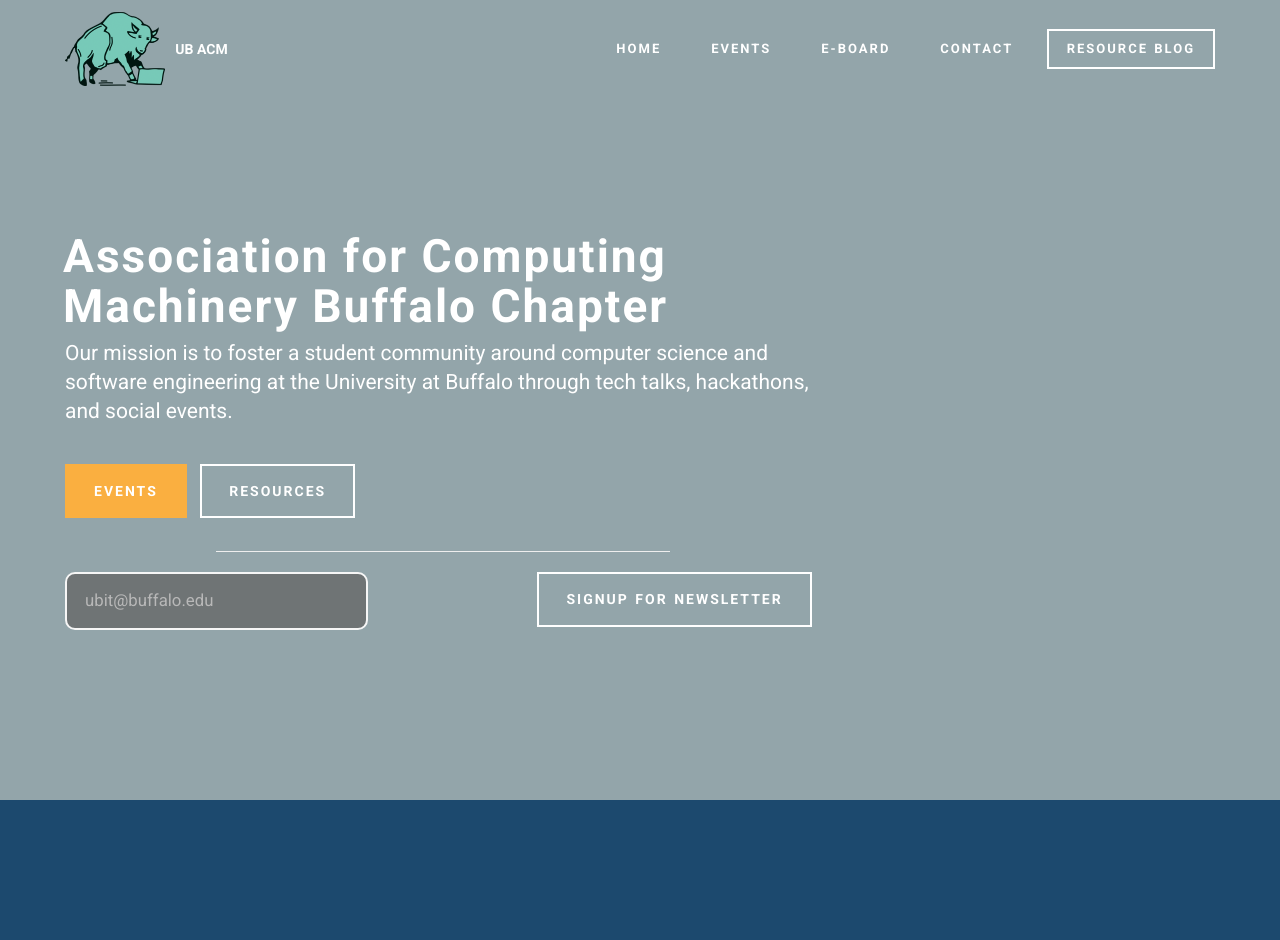
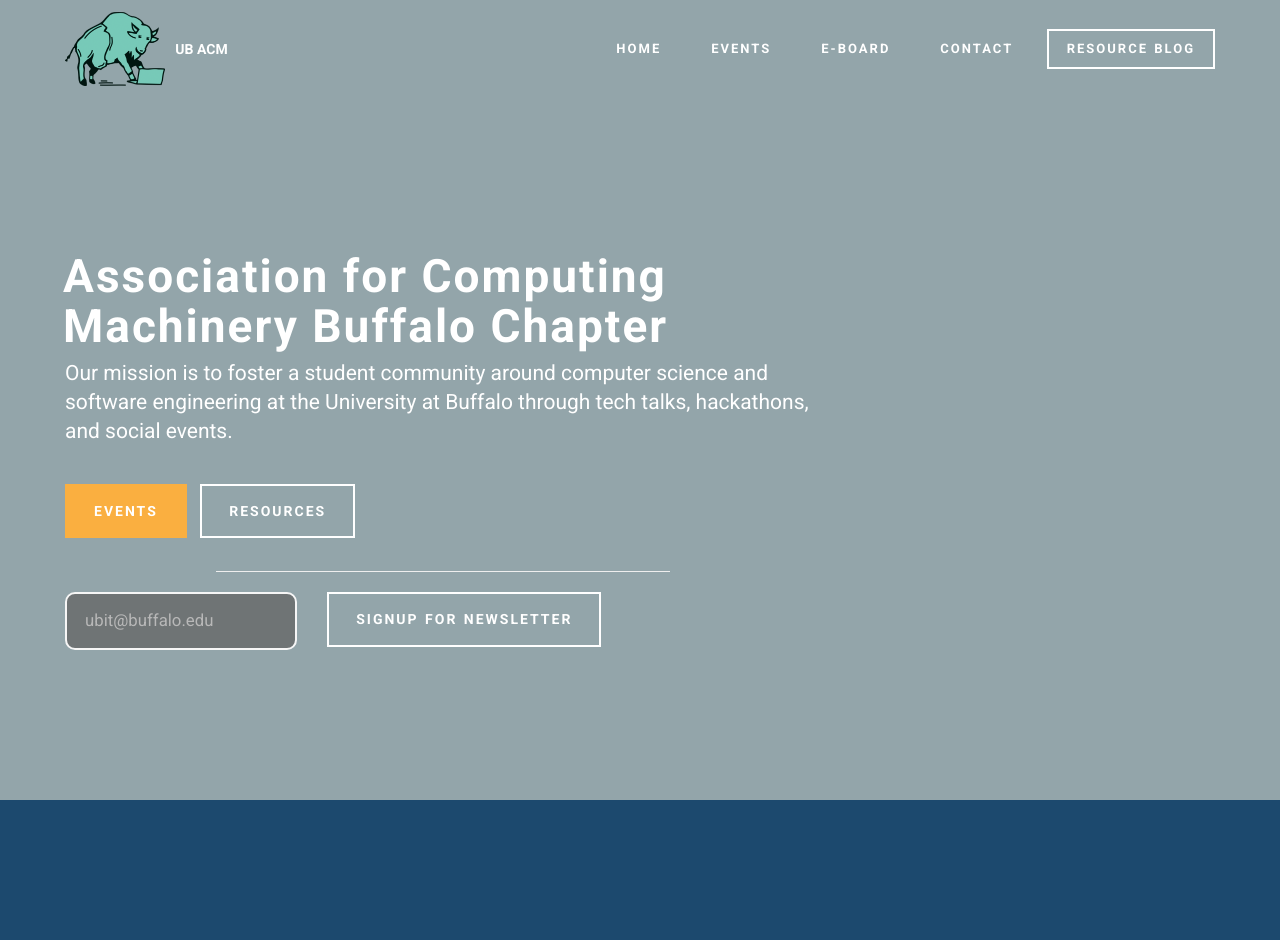
Before and after one commit to StephenOrJames/ubacm-website-2016, a Django app: template templates/index.html in a window 1280 px wide. Shown: the top 940 px of the page. Run offline with Django 3.2, Linux system fonts and the light colour scheme; the template is opened without the code that fills it, so the values that code supplies are empty; some libraries are stand-ins or nearby versions; some web fonts are replaced.

Commit message:
Background removed and homepage fixed

```diff
--- a/contacts/models.py
+++ b/contacts/models.py
@@ -25,8 +25,6 @@ class Profile(Model):
 class Newsletter(Model):
     subject = CharField(max_length=40, default="UB ACM Newsletter")
 
-    header_image = ImageField(upload_to="newsletters/images", null=True, blank=True,
-                              help_text="This appears at the top of the email, leave blank for default.")
     intro = TextField(default="", help_text="If you want, a little paragraph about how things are going.", blank=True)
 
     sent_on = DateField(default=datetime.date.today)
--- a/templates/index.html
+++ b/templates/index.html
@@ -1,7 +1,8 @@
 {% extends 'layout.html' %}
 {% block content %}
     {% load static from staticfiles %}
-    <section class="mbr-box mbr-section mbr-section--relative mbr-section--fixed-size mbr-section--full-height mbr-section--bg-adapted mbr-parallax-background mbr-after-navbar"
+    <section
+            class="mbr-box mbr-section mbr-section--relative mbr-section--fixed-size mbr-section--full-height mbr-section--bg-adapted mbr-parallax-background mbr-after-navbar"
             id="header1-73" style="background-image: url({{ background.image.url }});">
         <div class="mbr-box__magnet mbr-box__magnet--sm-padding mbr-box__magnet--center-left">
             <div class="mbr-overlay" style="opacity: 0.6; background-color: rgb(76, 105, 114);"></div>
@@ -9,8 +10,9 @@
                 <div class="mbr-box mbr-box--stretched">
                     <div class="mbr-box__magnet mbr-box__magnet--center-left">
                         <div class="row">
-                            <div class=" col-sm-8">
+                            <div class=" col-sm-12 col-lg-8 col-md-10">
                                 <div class="mbr-hero animated fadeInUp">
+                                    <br/>
                                     <br/>
                                     <h1 class="mbr-hero__text">Association for Computing Machinery Buffalo Chapter</h1>
                                     <p class="mbr-hero__subtext">Our mission is to foster a student community around
@@ -26,12 +28,19 @@
                                     <hr style="width: 60%">
                                     <form action="{% url 'add_user' %}" method="post">
                                         {% csrf_token %}
-                                    <button class="pull-right mbr-buttons__btn btn btn-lg btn-default animated fadeInUp delay"
-                                       type="submit">SIGNUP FOR NEWSLETTER</button>
+                                        <div class="row">
+                                            <div class="col-lg-4 col-sm-12">
                                                 <input type="email" class="form-control" name="email"
-                                           style="width: 40%; border-radius: 10px;
+                                                       style="border-radius: 10px;
                                                 background-color: rgba(98, 98, 98, 0.73); color: whitesmoke; font-size: 1.2em;"
-                                    placeholder="ubit@buffalo.edu">
+                                                       placeholder="ubit@buffalo.edu"></div>
+                                            <div class="col-lg-5 col-sm-12">
+                                                <button class="mbr-buttons__btn btn btn-lg btn-default animated fadeInUp delay"
+                                                        type="submit">SIGNUP FOR NEWSLETTER
+                                                </button>
+                                            </div>
+                                            <div class="clearfix"></div>
+                                        </div>
                                     </form>
                                 </div>
                             </div>
@@ -41,7 +50,7 @@
             </div>
         </div>
     </section>
-
+    <div class="clearfix"></div>
     <section class="content-2 col-4" id="features1-77" style="background-color: rgb(28, 73, 110);">
 
         <div class="container">
@@ -52,16 +61,19 @@
                         {% if event.picture %}
                             <div class="image"><img class="undefined" src="{{ event.picture.url }}">
                         {% else %}
-                        <div class="image"><img class="undefined" src="{% static 'main/images/maps-350x350-26.png' %}">
+                            <div class="image">
+                            <img class="undefined" src="{% static 'main/images/maps-350x350-26.png' %}">
                         {% endif %}
                         </div>
                         <div class="caption">
                             <div>
-                                <h3>{{ event.name }}<br/><br/>{{ event.date }} - {{ event.time }}<br/><br/>{{ event.location }}</h3>
+                                <h3>{{ event.name }}<br/><br/>{{ event.date }}
+                                    - {{ event.time }}<br/><br/>{{ event.location }}</h3>
                                 <p>{{ event.description }}</p>
                             </div>
                             {% if event.link|length > 5 %}
-                            <p class="group"><a href="{{ event.link }}" target="_blank" class="btn btn-info">MORE INFO</a></p>
+                                <p class="group"><a href="{{ event.link }}" target="_blank" class="btn btn-info">MORE
+                                    INFO</a></p>
                             {% endif %}
                         </div>
                         </div>
```
Lines whose indentation alone changed are shown as unchanged.
